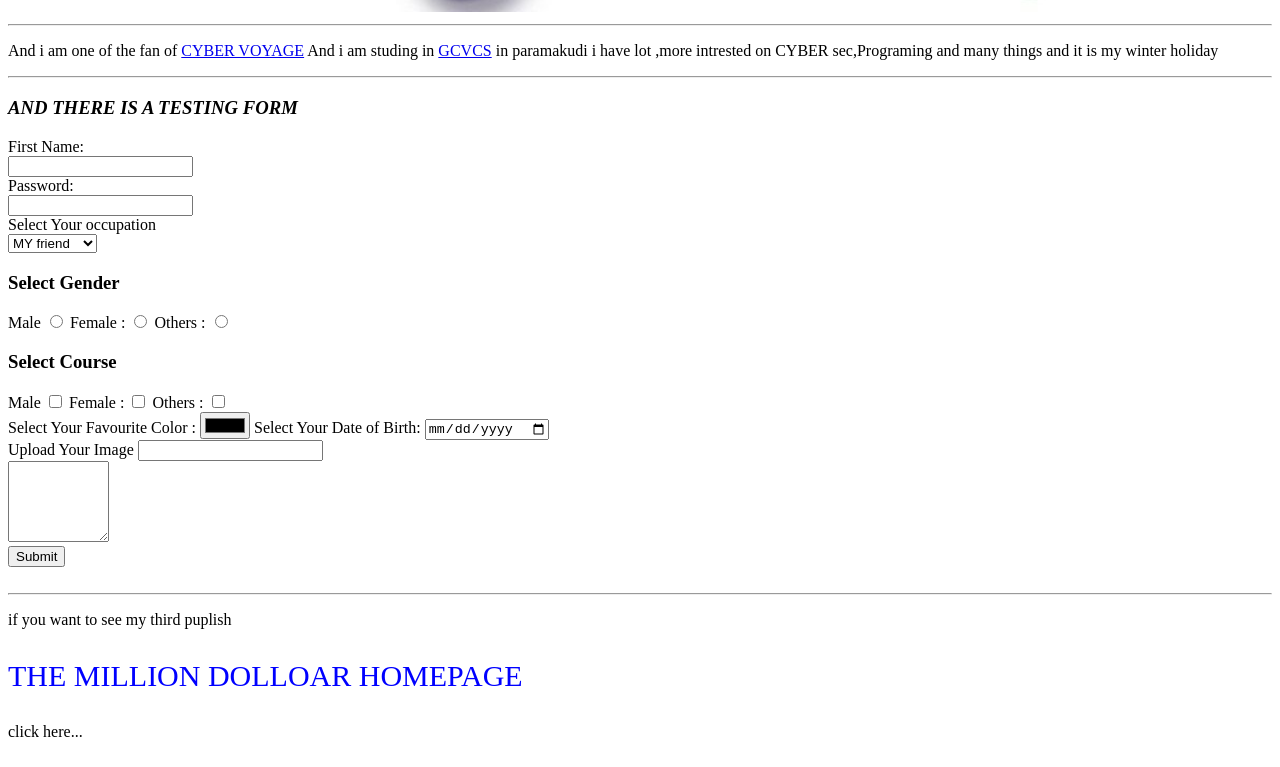
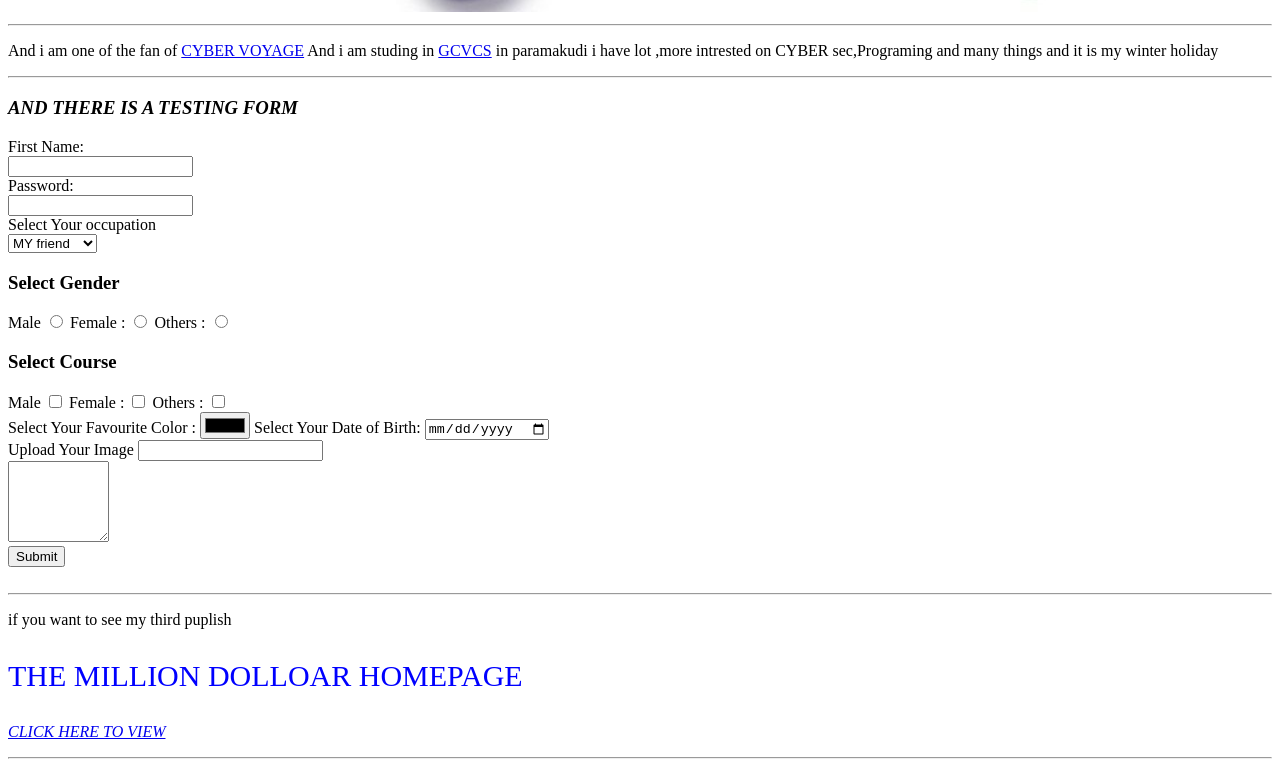
Before and after one commit to SHN011/dharani11, a plain HTML site: page my details & test form.html in a window 1280 px wide. Shown: the part 1440-2207 px from the top of the page. Drawn offline with Linux system fonts and the light colour scheme.

Commit message:
Update my details & test form.html

```diff
--- a/my details & test form.html
+++ b/my details & test form.html
@@ -58,7 +58,9 @@
         </form>
     <br>
     <hr>
-<p>if you want to see my third puplish</p>   <p style="color:blue;font-size:30px";>THE MILLION DOLLOAR HOMEPAGE</p> <a herf="https://shn011.github.io/1-MILLION-DOLLAR-MY-FAV-COPY/www.milliondollarhomepage.com/index.html">click here...</a>
+<p>if you want to see my third puplish</p>   <p style="color:blue;font-size:30px";>THE MILLION DOLLOAR HOMEPAGE</p>
+<a href="https://shn011.github.io/1-MILLION-DOLLAR-MY-FAV-COPY/www.milliondollarhomepage.com/index.html"> <i><p> CLICK HERE TO VIEW</p></i></a>
+        <hr>
 </body>
 
 </html>
```
